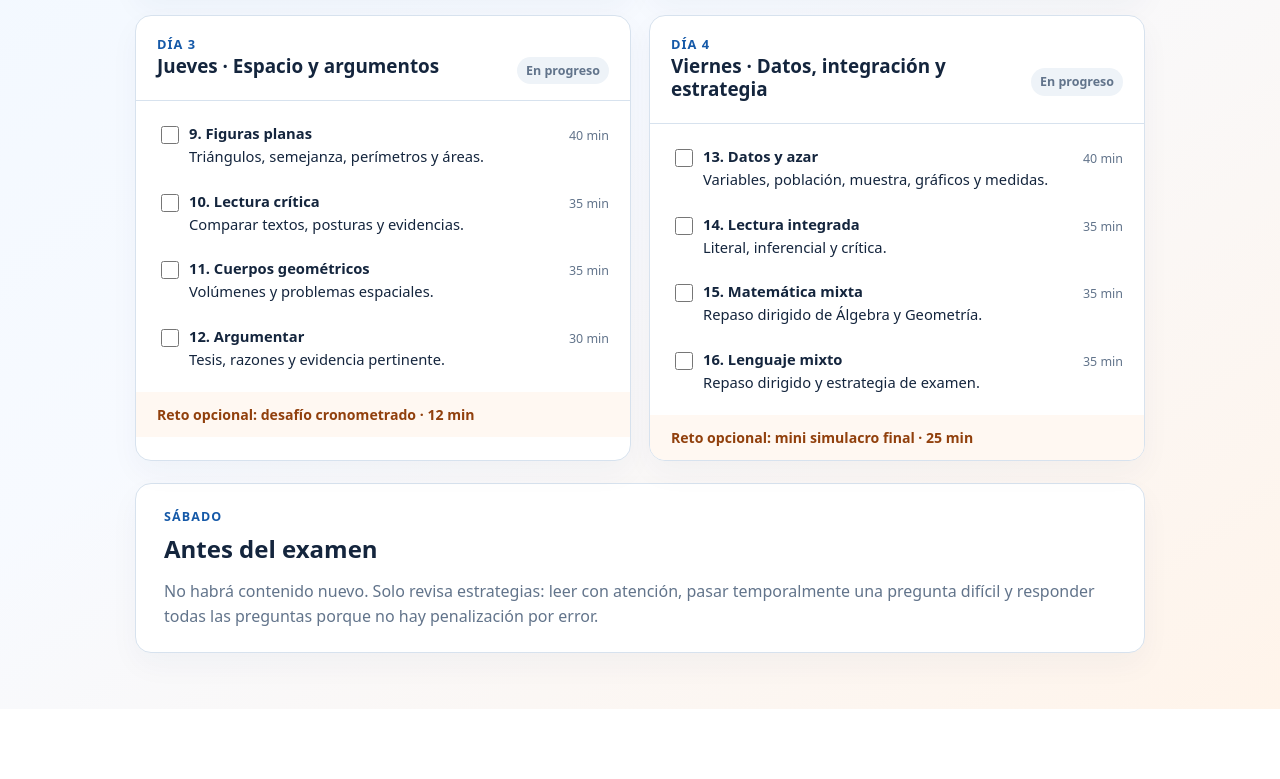
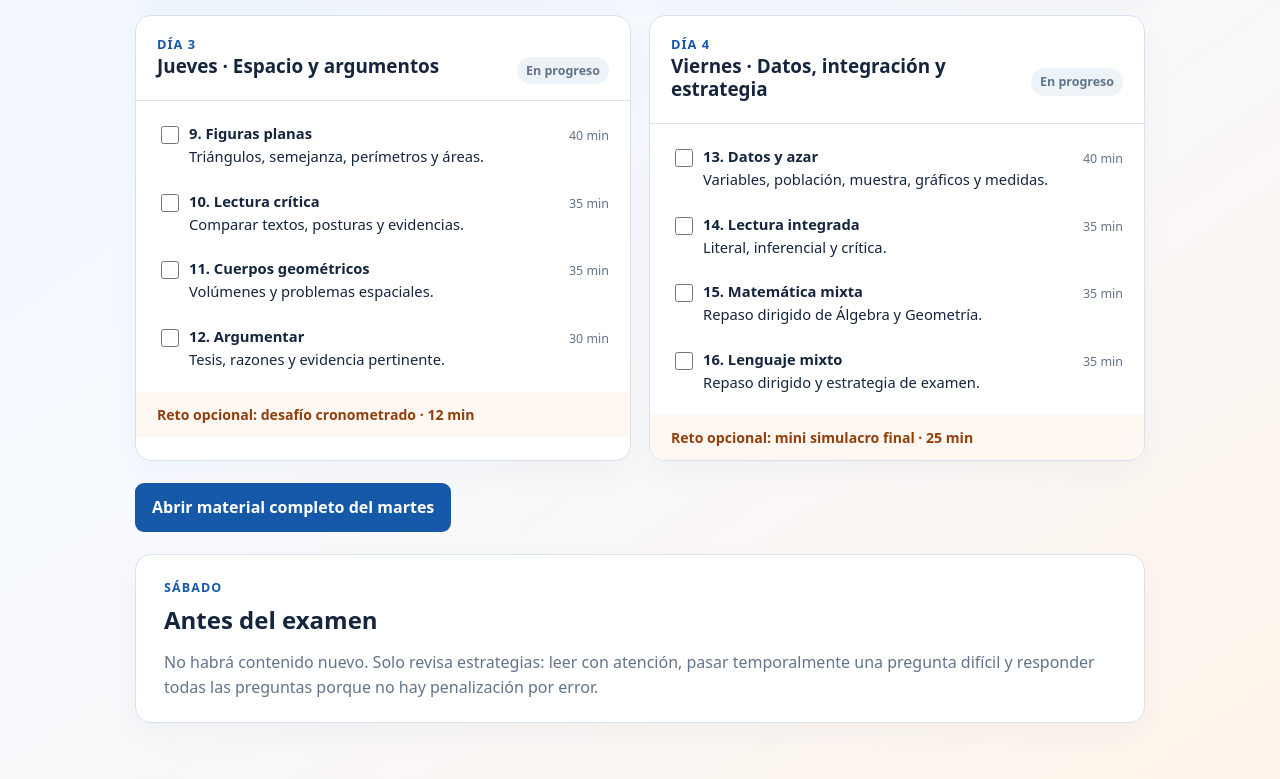
Before and after one commit to aroy2010/simusil, a plain HTML site: page index.html in a window 1280 px wide. Shown: the part 929-1708 px from the top of the page. Before the commit the page ends 1638 px from the top, so only its background shows below. Drawn offline with Linux system fonts and the light colour scheme.

Commit message:
Enlaza material del martes

```diff
--- a/index.html
+++ b/index.html
@@ -9,4 +9,4 @@
 <article class="day-card" data-day="miercoles"><header><p>Día 2</p><h2>Miércoles · Álgebra y escritura</h2><span class="day-status">Por iniciar</span></header><div class="missions"><label><input type="checkbox" data-session="m5"><span><b>5. Expresiones</b> Productos notables, polinomios y factorización.</span><em>40 min</em></label><label><input type="checkbox" data-session="m6"><span><b>6. Escritura formal</b> Puntuación, concordancia y verbos.</span><em>35 min</em></label><label><input type="checkbox" data-session="m7"><span><b>7. Resolver</b> Ecuaciones, sistemas e inecuaciones.</span><em>40 min</em></label><label><input type="checkbox" data-session="m8"><span><b>8. Construir textos</b> Coherencia, conectores y organización.</span><em>35 min</em></label></div><footer>Reto opcional: caso aplicado y bitácora de errores · 15 min</footer></article>
 <article class="day-card" data-day="jueves"><header><p>Día 3</p><h2>Jueves · Espacio y argumentos</h2><span class="day-status">Por iniciar</span></header><div class="missions"><label><input type="checkbox" data-session="m9"><span><b>9. Figuras planas</b> Triángulos, semejanza, perímetros y áreas.</span><em>40 min</em></label><label><input type="checkbox" data-session="m10"><span><b>10. Lectura crítica</b> Comparar textos, posturas y evidencias.</span><em>35 min</em></label><label><input type="checkbox" data-session="m11"><span><b>11. Cuerpos geométricos</b> Volúmenes y problemas espaciales.</span><em>35 min</em></label><label><input type="checkbox" data-session="m12"><span><b>12. Argumentar</b> Tesis, razones y evidencia pertinente.</span><em>30 min</em></label></div><footer>Reto opcional: desafío cronometrado · 12 min</footer></article>
 <article class="day-card" data-day="viernes"><header><p>Día 4</p><h2>Viernes · Datos, integración y estrategia</h2><span class="day-status">Por iniciar</span></header><div class="missions"><label><input type="checkbox" data-session="m13"><span><b>13. Datos y azar</b> Variables, población, muestra, gráficos y medidas.</span><em>40 min</em></label><label><input type="checkbox" data-session="m14"><span><b>14. Lectura integrada</b> Literal, inferencial y crítica.</span><em>35 min</em></label><label><input type="checkbox" data-session="m15"><span><b>15. Matemática mixta</b> Repaso dirigido de Álgebra y Geometría.</span><em>35 min</em></label><label><input type="checkbox" data-session="m16"><span><b>16. Lenguaje mixto</b> Repaso dirigido y estrategia de examen.</span><em>35 min</em></label></div><footer>Reto opcional: mini simulacro final · 25 min</footer></article>
-</section><section class="card strategy"><p class="eyebrow">Sábado</p><h2>Antes del examen</h2><p>No habrá contenido nuevo. Solo revisa estrategias: leer con atención, pasar temporalmente una pregunta difícil y responder todas las preguntas porque no hay penalización por error.</p></section></main><script src="ruta.js"></script></body></html>
+</section><p style="margin:22px 0"><a href="martes.html" style="display:inline-block;background:#1559a8;color:white;padding:12px 17px;border-radius:9px;text-decoration:none;font-weight:800">Abrir material completo del martes</a></p><section class="card strategy"><p class="eyebrow">Sábado</p><h2>Antes del examen</h2><p>No habrá contenido nuevo. Solo revisa estrategias: leer con atención, pasar temporalmente una pregunta difícil y responder todas las preguntas porque no hay penalización por error.</p></section></main><script src="ruta.js"></script></body></html>
```
